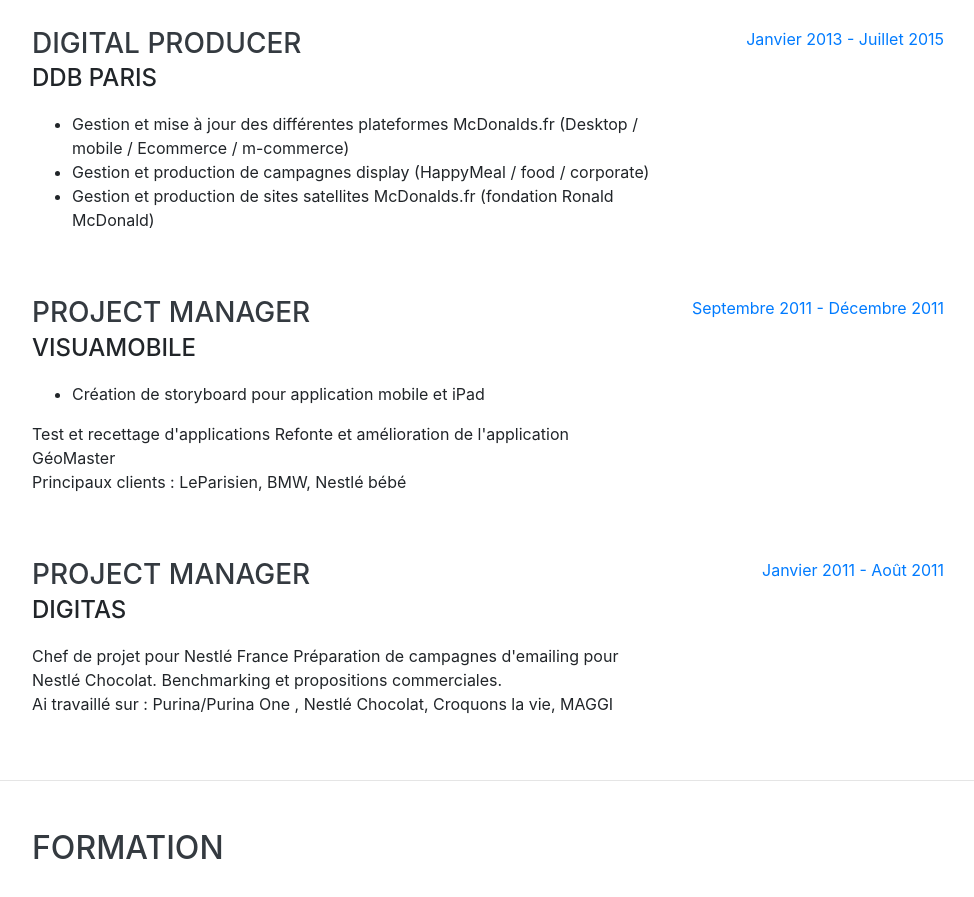
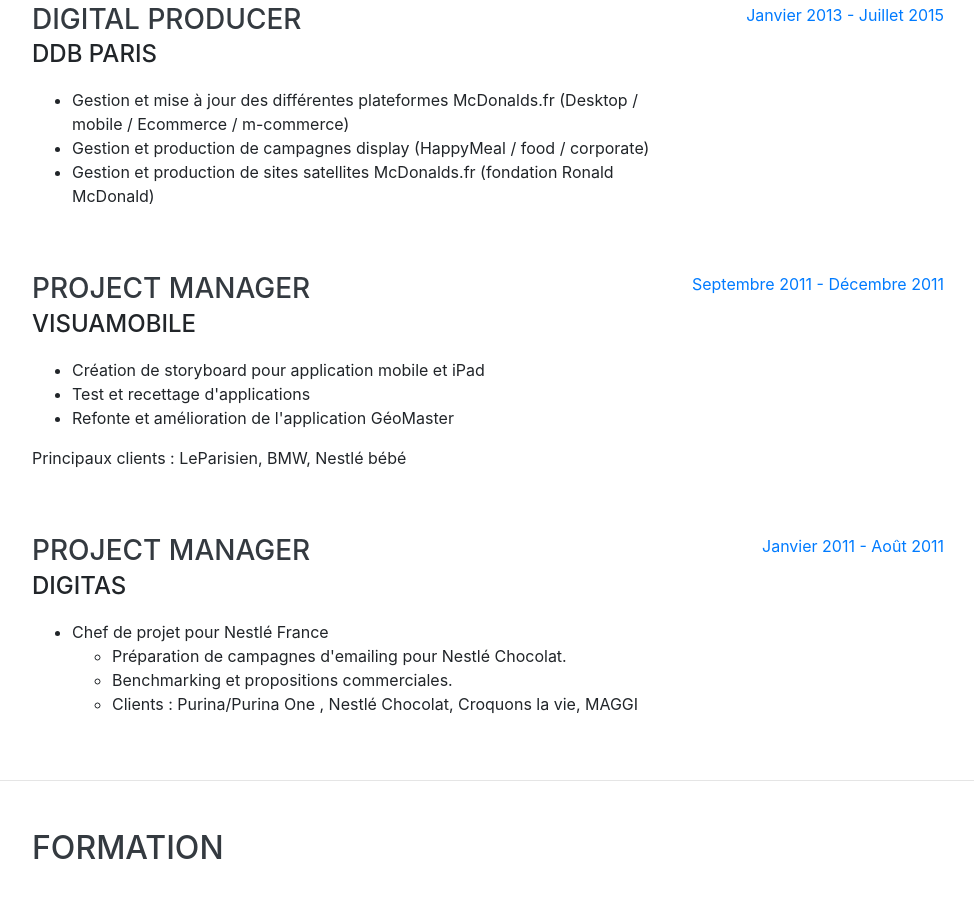
Before and after one commit to guillaumehey/Resume, a website with bundled scripts: page index.html in a window 1280 px wide. Shown: the part 2203-3100 px from the top of the page, without its empty margins (288-1262 px from the left). Built offline with nearby package versions, Linux system fonts and the light colour scheme; a web font is replaced by a local one.

Commit message:
Update index.html

```diff
--- a/index.html
+++ b/index.html
@@ -176,7 +176,7 @@
               <div class="subheading mb-3">Agence Marquise</div>
               <p>
                 <ul><li>Définition du périmètre, du planning et du budget pour présentation client de la nouvelle application Profiber pour L'Oréal Pro.</li>
-<li>Recommandations et propositions de nouvelles structures pour les linéaires Cartier.<li>
+<li>Recommandations et propositions de nouvelles structures pour les linéaires Cartier.</li>
 <li>Recherche d'identité graphique pour une futur application de paiement sécurisé (confidentielle car pas encore déposée).</li></ul>
               </p>
             </div>
@@ -225,9 +225,9 @@
               <h3 class="mb-0">Project Manager</h3>
               <div class="subheading mb-3">Visuamobile</div>
               <p>
-              <ul><li> Création de storyboard pour application mobile et iPad </li></ul>
-Test et recettage d'applications
-Refonte et amélioration de l'application GéoMaster </br>
+              <ul><li> Création de storyboard pour application mobile et iPad </li>
+                <li>Test et recettage d'applications </li>
+                <li>Refonte et amélioration de l'application GéoMaster </li></ul>
 Principaux clients : LeParisien, BMW, Nestlé bébé
               </p>
             </div>
@@ -242,10 +242,10 @@
               <h3 class="mb-0">Project Manager</h3>
               <div class="subheading mb-3">Digitas</div>
               <p>
-                Chef de projet pour Nestlé France
-Préparation de campagnes d'emailing pour Nestlé Chocolat.
-Benchmarking et propositions commerciales. </br>
-Ai travaillé sur : Purina/Purina One , Nestlé Chocolat, Croquons la vie, MAGGI
+              <ul><li>  Chef de projet pour Nestlé France
+                <ul><li>Préparation de campagnes d'emailing pour Nestlé Chocolat. </li>
+                  <li>Benchmarking et propositions commerciales. </li>
+                  <li>Clients : Purina/Purina One , Nestlé Chocolat, Croquons la vie, MAGGI</li></ul></li></ul>
               </p>
             </div>
             <div class="resume-date text-md-right">
```
